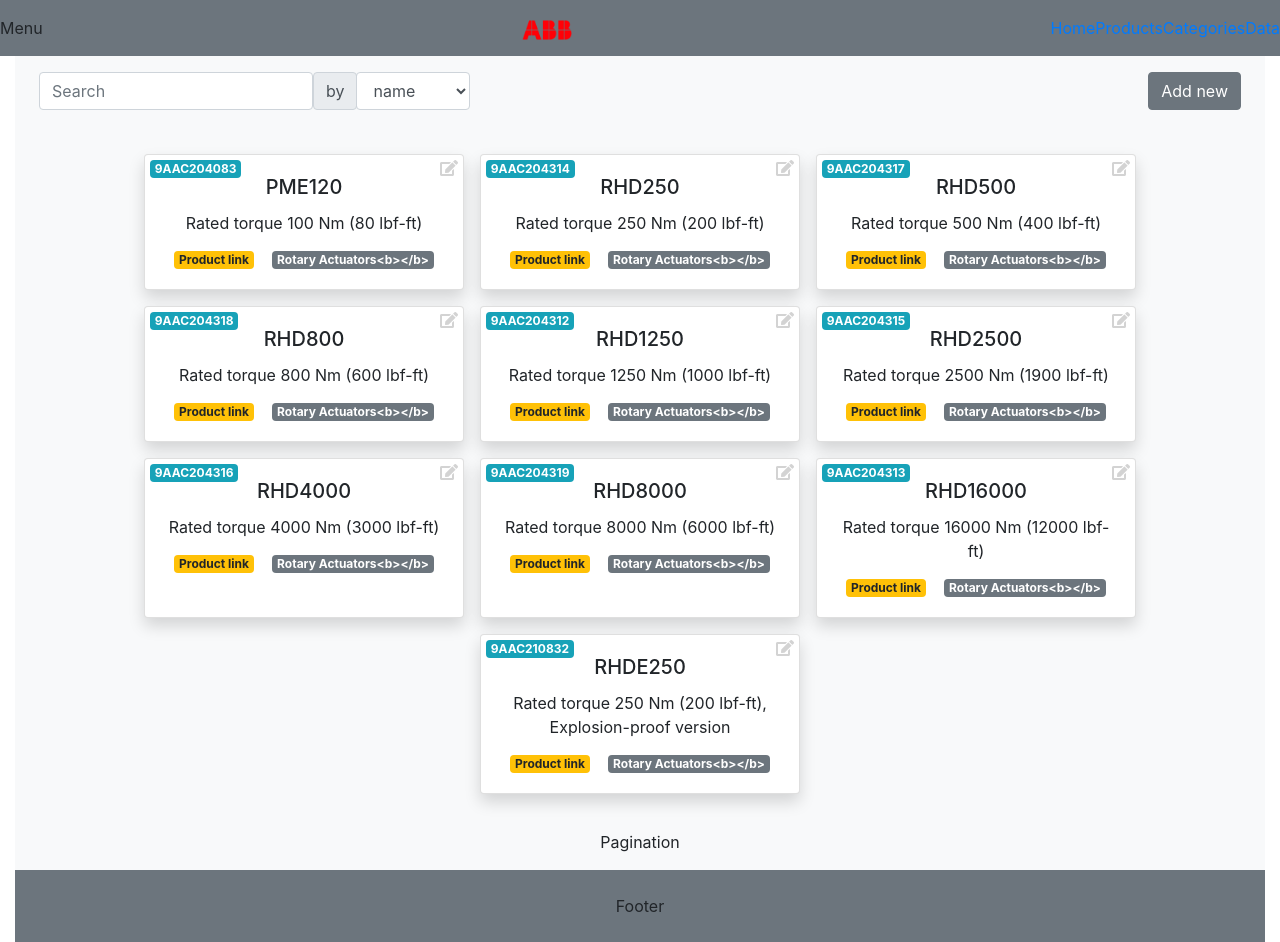
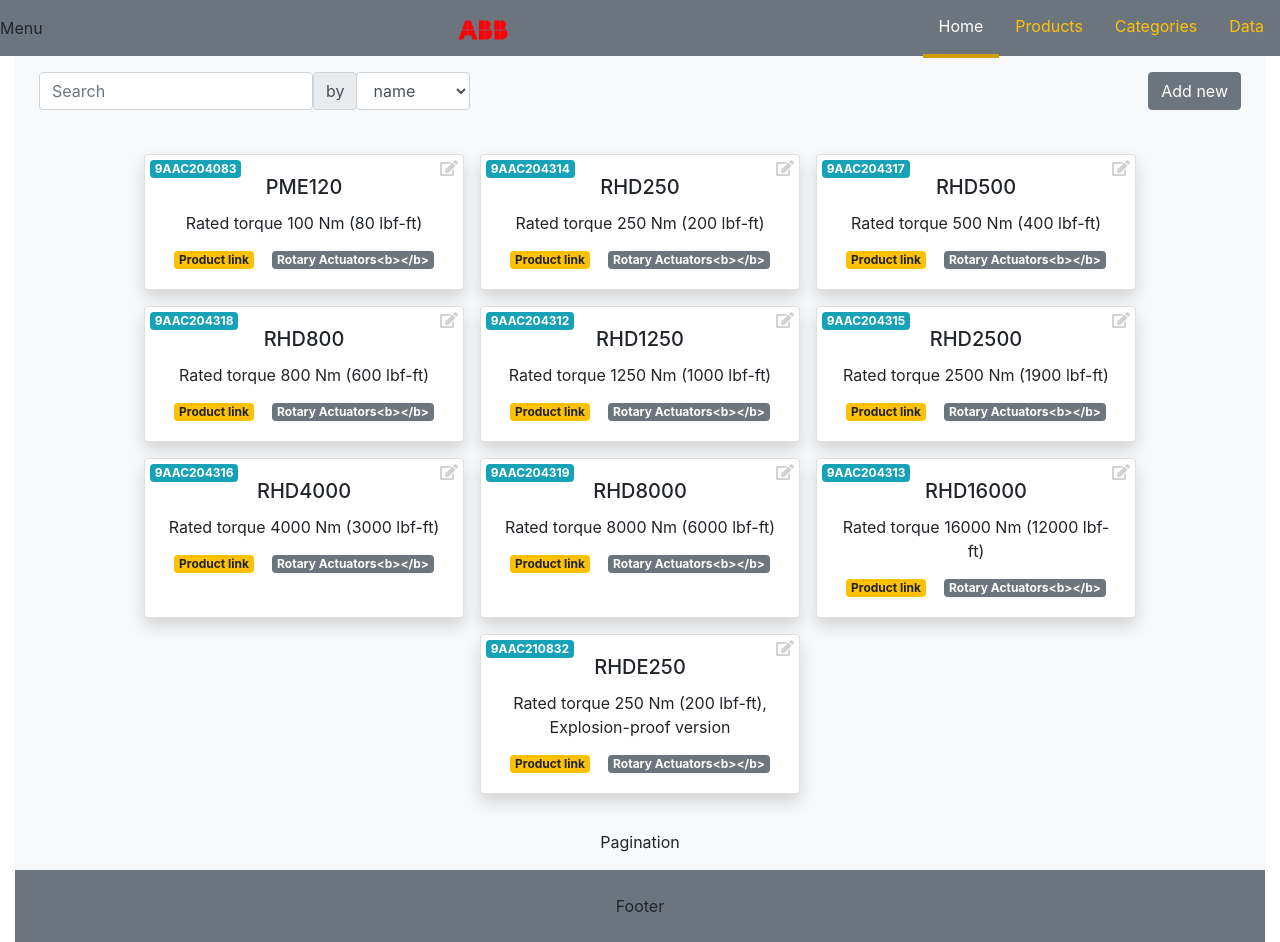
Before and after one commit to wieczoreks/product_browser, a React (Create React App) app: page / in a window 1280 px wide. Built offline with nearby package versions, Linux system fonts and the light colour scheme; the HTML template or start-up script is replaced by a standard one.

Commit message:
sidedrawer without animation

```diff
--- a/src/components/Layout/Layout.js
+++ b/src/components/Layout/Layout.js
@@ -2,6 +2,7 @@
 import Auxx from '../../hoc/Auxx';
 import Toolbar from '../../components/Navigation/Toolbar/Toolbar';
 import ToolbarAlt from '../../components/Navigation/ToolbarAlt/ToolbarAlt';
+import SideDrawer from '../Navigation/SideDrawer/SideDrawer';
 
 const Layout = (props) => {
 
@@ -9,6 +10,7 @@
       <Auxx>
             <div className="bg-secondary">
                   <ToolbarAlt />
+                  <SideDrawer />
             </div>
             <main className="p-3 bg-light mt-5">
                   {props.children}
--- a/src/components/Navigation/Logo/Logo.js
+++ b/src/components/Navigation/Logo/Logo.js
@@ -5,7 +5,9 @@
 
 return (
 
-<div><img src={image} width="50px" height="auto" /></div>
+<div>
+    <img src={image} width={props.width} height={props.height} />
+</div>
 
 );
 }
--- /dev/null
+++ b/src/components/Navigation/SideDrawer/SideDrawer.js
@@ -0,0 +1,26 @@
+import React from 'react';
+import Logo from '../Logo/Logo';
+import ToolItem from '../ToolbarAlt/ToolItem/ToolItem';
+import classes from './SideDrawer.module.css';
+
+
+const SideDrawer = (props) => {
+
+
+
+    return (
+      <div className={[classes.SideDrawer,"bg-secondary"].join(" ")}>
+          <Logo width="50px" height="100%"/>
+            <nav >
+                <ul className={classes.uList}>
+                    <ToolItem link="/" active>Home</ToolItem>
+                    <ToolItem link="/">Products</ToolItem>
+                    <ToolItem link="/">Categories</ToolItem>
+                    <ToolItem link="/">Data</ToolItem>
+                </ul>
+            </nav>
+      </div>
+      );
+}
+
+export default SideDrawer;
--- /dev/null
+++ b/src/components/Navigation/SideDrawer/SideDrawer.module.css
@@ -0,0 +1,50 @@
+.ToolbarAlt {
+    height:56px;
+    width:100%;
+    position:fixed;
+    top:0;
+    left:0;
+    box-sizing:border-box;
+    z-index:90;
+    }
+    .Toolbar nav {
+        height:100%;
+
+    }
+    .uList {
+        margin:0;
+        padding:0;
+        list-style:none;
+        display:flex;
+        flex-direction: column;
+        align-items:center;
+        height:100%;
+    }
+
+   .SideDrawer{
+       position:fixed;
+       width:280px;
+       max-width:70%;
+       height:100%;
+       left:0;
+       top:0;
+       z-index:200;
+
+       padding:2rem;
+       box-sizing:border-box;
+       transition:transform 0.3s ease-out;
+   }
+
+   .Open{
+        transform:translateX(0)
+   }
+
+   .CLose{
+        transform:translateX(-100%)
+   }
+
+   @media (min-width:500px){
+    .SideDrawer {
+        display:none;
+    }
+   }
--- /dev/null
+++ b/src/components/Navigation/ToolbarAlt/ToolItem/ToolItem.js
@@ -0,0 +1,14 @@
+import React from 'react';
+import classes from './ToolItem.module.css';
+const ToolItem = (props) => {
+
+     return (
+        <li className={classes.ToolItem}>
+        <a
+        href={props.link}
+        className={props.active ? classes.active:null}>{props.children}</a>
+    </li>
+      );
+}
+
+export default ToolItem;
--- /dev/null
+++ b/src/components/Navigation/ToolbarAlt/ToolItem/ToolItem.module.css
@@ -0,0 +1,21 @@
+.ToolItem {
+    margin:0;
+    box-sizing: border-box;
+    display: flex;
+    height:100%;
+    align-items: center
+}
+.ToolItem a {
+   color: #ffc107;
+   text-decoration: none;
+   height:100%;
+   padding:1rem;
+   border-bottom:4px solid transparent;
+}
+
+.ToolItem a:hover, .ToolItem a:active, .ToolItem a.active{
+    color: white;
+    border-bottom:4px solid #d39e00;
+    box-sizing: border-box;
+    display: block
+}
--- a/src/components/Navigation/ToolbarAlt/ToolbarAlt.js
+++ b/src/components/Navigation/ToolbarAlt/ToolbarAlt.js
@@ -1,27 +1,19 @@
 import React from 'react';
 import classes from "./ToolbarAlt.module.css";
 import Logo from '../Logo/Logo';
-
+import ToolItem from './ToolItem/ToolItem';
 const ToolbarAlt = (props) => {
 
 return (
 <header className={["d-flex bg-secondary fixed justify-content-between align-items-center",classes.ToolbarAlt].join(" ")}>
         <div>Menu</div>
-        <Logo />
+        <Logo width="50px" height="100%"/>
         <nav >
             <ul className={classes.uList}>
-                <li className="">
-                    <a href="#">Home</a>
-                </li>
-                <li>
-                    <a href="#">Products</a>
-                </li>
-                <li>
-                    <a href="#">Categories</a>
-                </li>
-                <li>
-                    <a href="#">Data</a>
-                </li>
+                <ToolItem link="/" active>Home</ToolItem>
+                <ToolItem link="/">Products</ToolItem>
+                <ToolItem link="/">Categories</ToolItem>
+                <ToolItem link="/">Data</ToolItem>
             </ul>
         </nav>
     </header>
```
Also changed, not shown: src/Test.js (added, +11 -0 lines), src/components/Navigation/ToolbarAlt/ToolbarAlt.module.css (line endings or trailing spaces).
